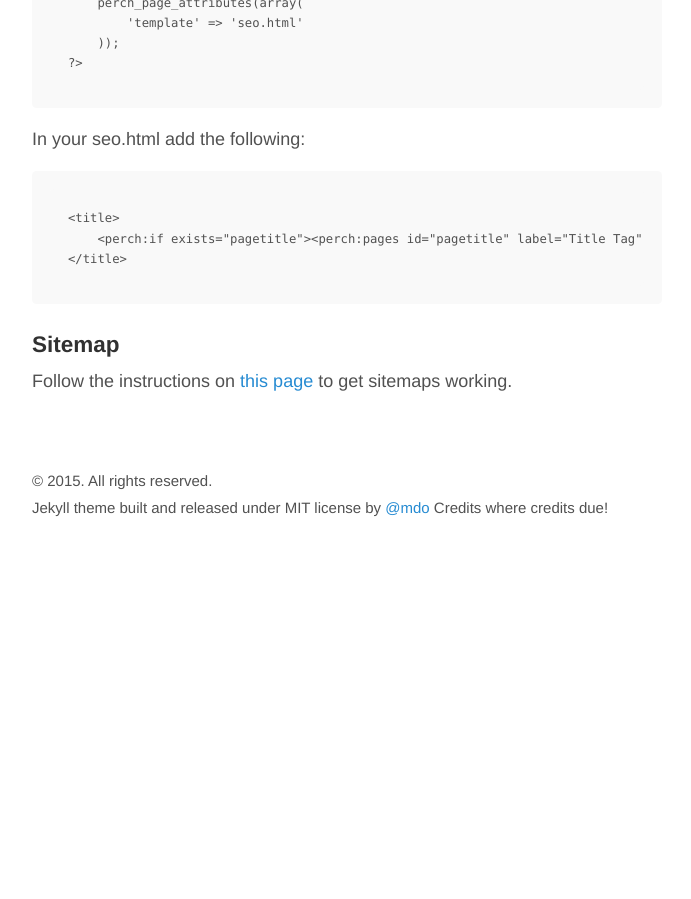
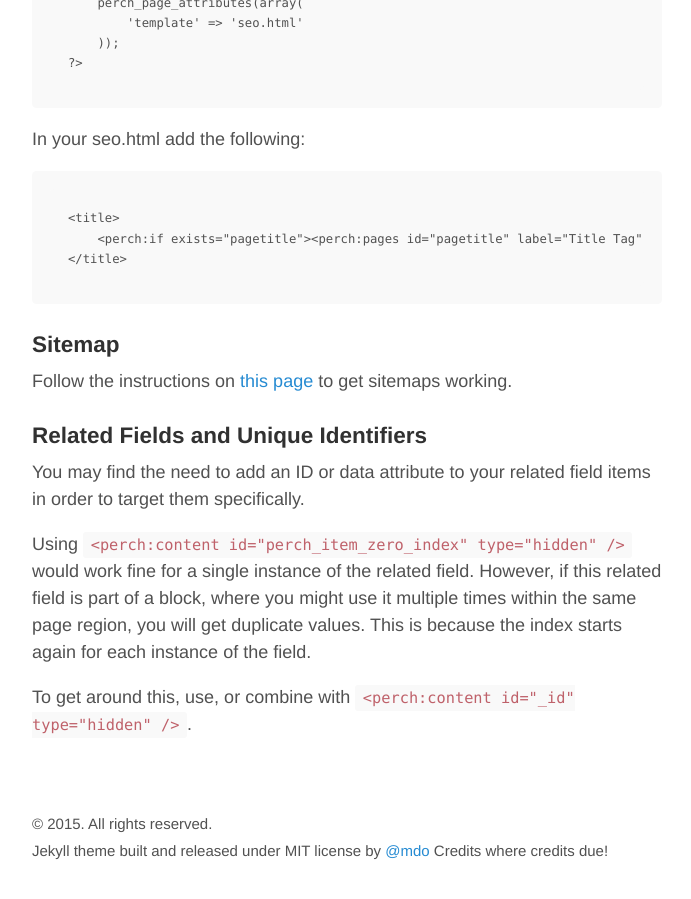
Before and after one commit to cddnation/cddnation.github.io, a Jekyll site: the page built from perch.md, in a window 1280 px wide and 900 px high, scrolled down 2361 px. Shown: the whole window, without its empty margins (293-984 px from the left). Built offline with Jekyll 4.4.1, drawn with Linux system fonts in a browser that asks for light colours; before the commit the page ends 2918 px from its top, so only the background shows below that.

Commit message:
Added docs on related field indexes for perch.

```diff
--- a/perch.md
+++ b/perch.md
@@ -106,3 +106,12 @@ In your seo.html add the following:
 ### Sitemap
 
 Follow the instructions on [this page](http://solutions.grabaperch.com/html-and-css/how-do-i-create-a-google-sitemap) to get sitemaps working.
+
+
+### Related Fields and Unique Identifiers
+
+You may find the need to add an ID or data attribute to your related field items in order to target them specifically.
+
+Using `<perch:content id="perch_item_zero_index" type="hidden" />` would work fine for a single instance of the related field. However, if this related field is part of a block, where you might use it multiple times within the same page region, you will get duplicate values. This is because the index starts again for each instance of the field.
+
+To get around this, use, or combine with `<perch:content id="_id" type="hidden" />`.
```
